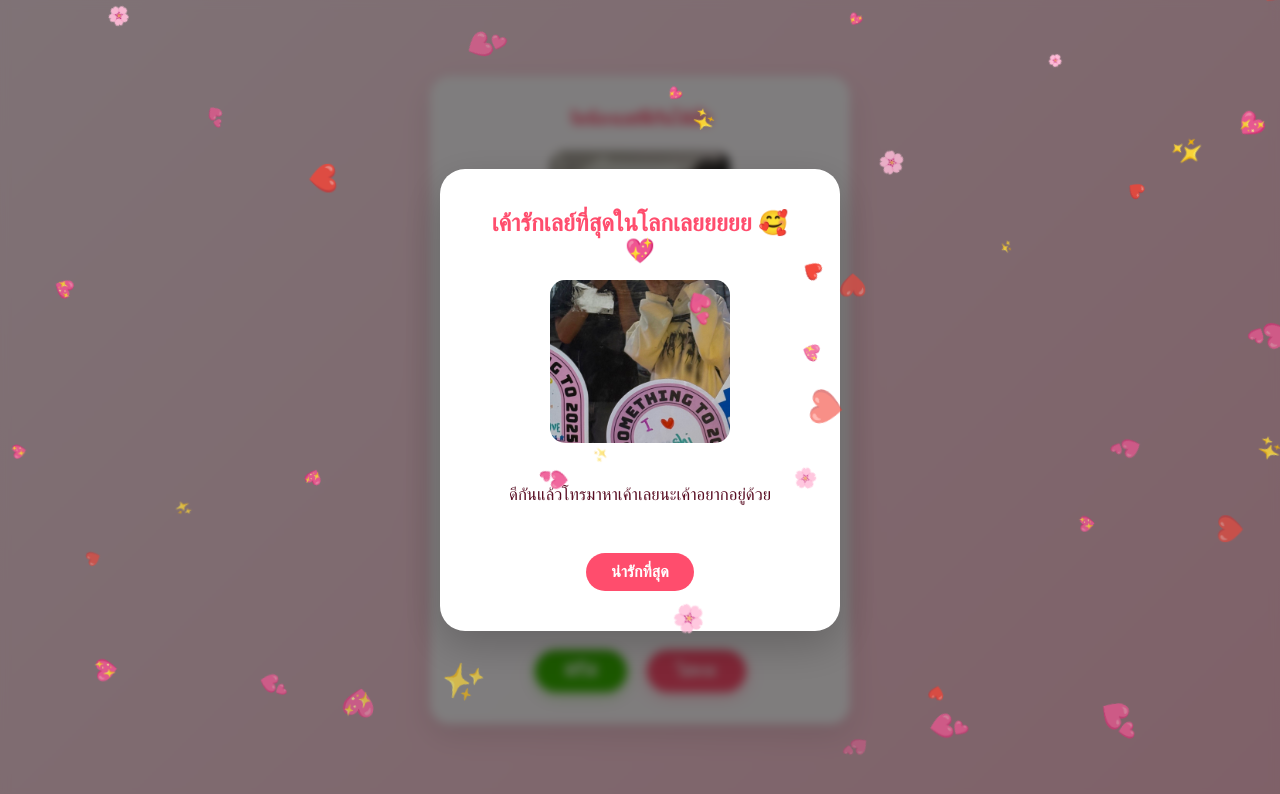
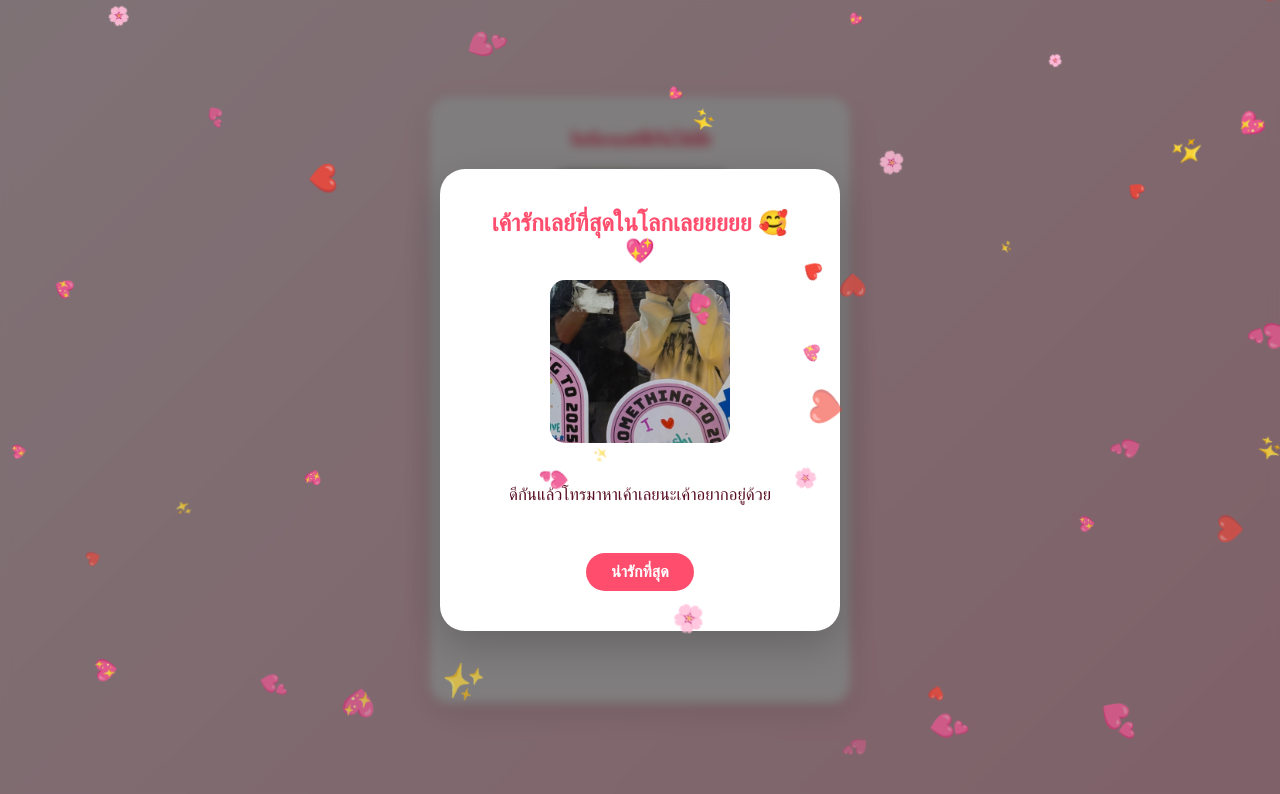
Before and after one commit to nodforgf/custom90, a plain HTML site: page index.html in a window 1280 px wide. Both pictures are taken after a click on the button "ดีก็ได้". Drawn offline with Linux system fonts and the light colour scheme; a web font is replaced by a local one.

Commit message:
fix: ซ่อนปุ่มทั้งคู่ตอนกดปุ่มเขียว

```diff
--- a/index.html
+++ b/index.html
@@ -305,6 +305,10 @@
         }
 
         function forgive() {
+            // ซ่อนปุ่มทั้งคู่
+            document.getElementById('yesBtn').style.display = 'none';
+            document.getElementById('noBtn').style.display = 'none';
+
             const modal = document.getElementById('successModal');
             modal.classList.add('show');
 
```
